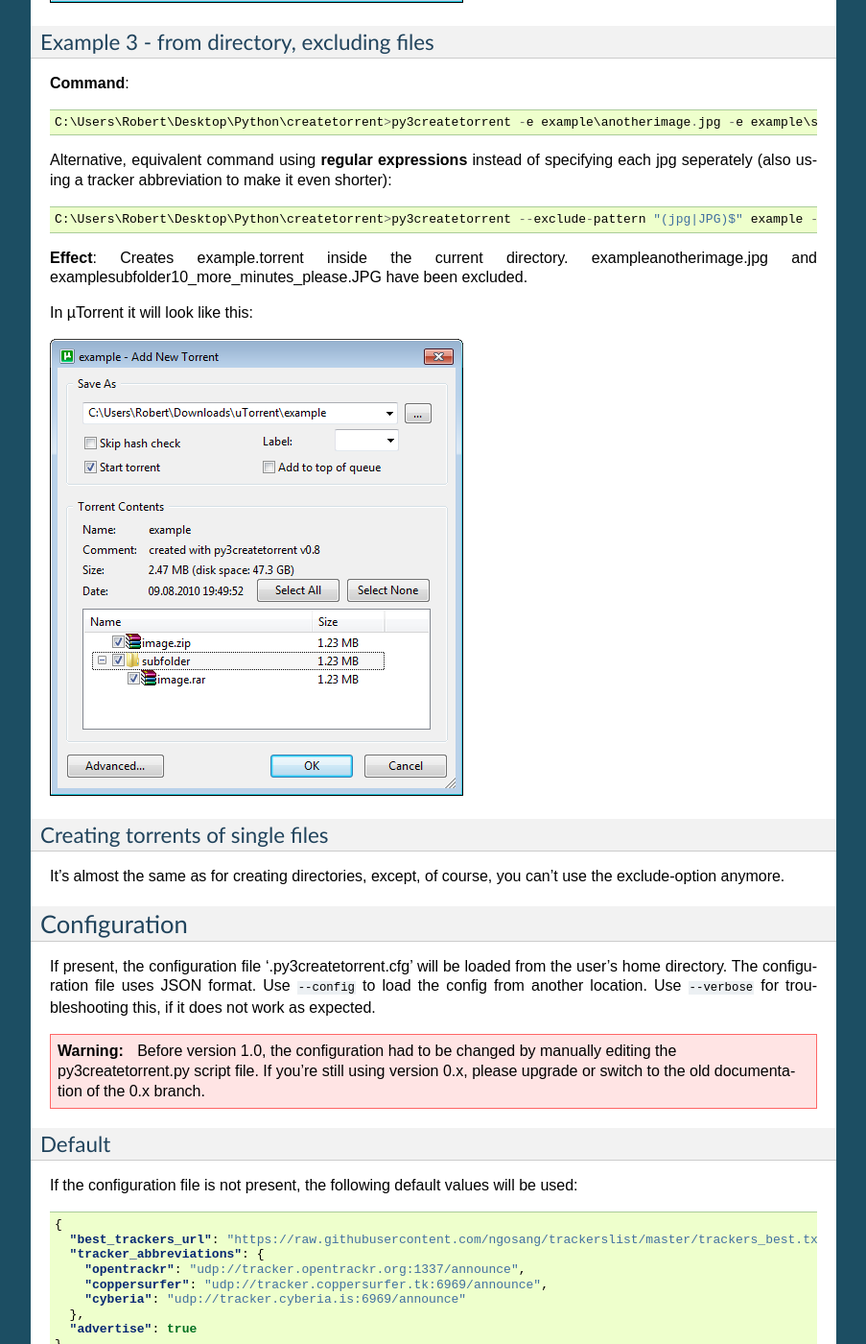
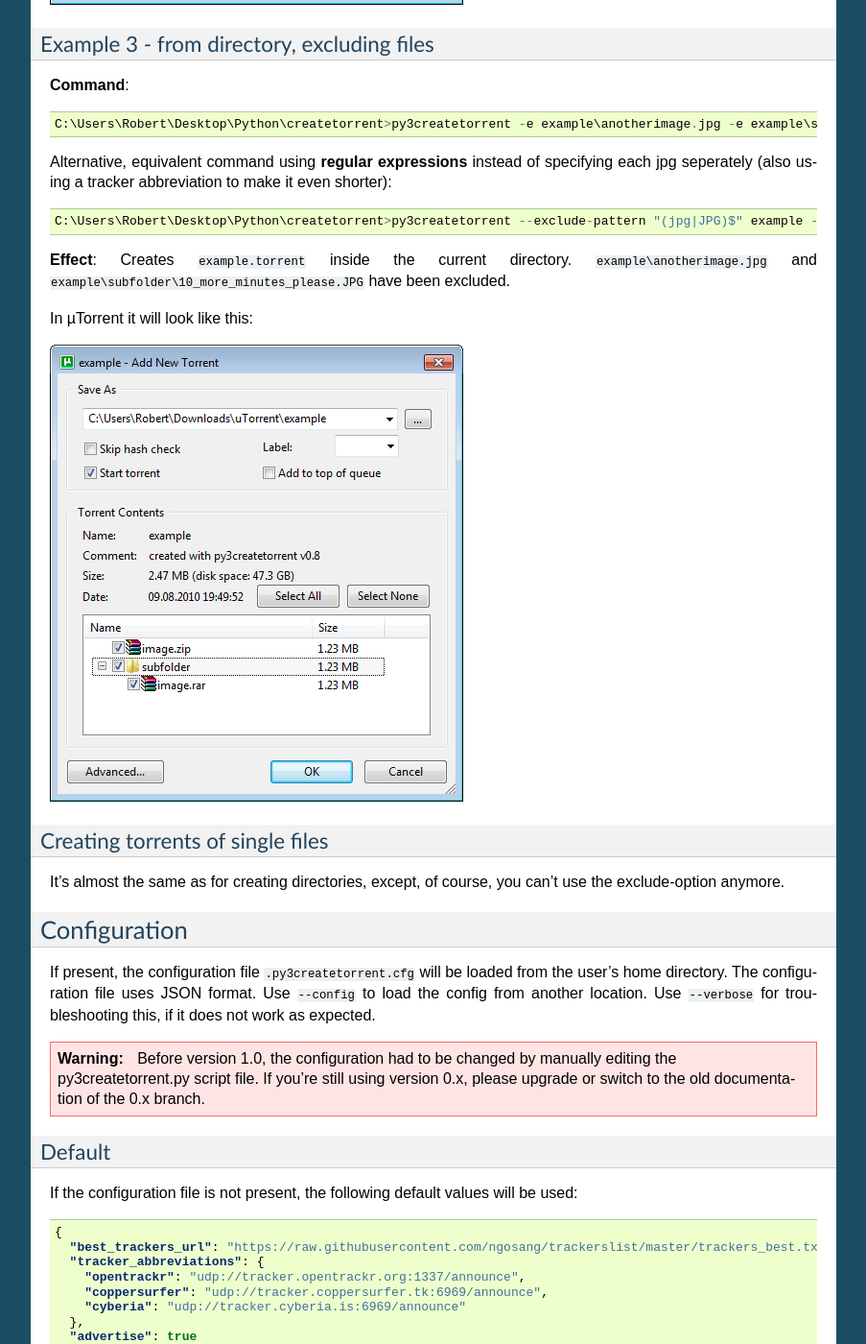
Before and after one commit to rsnitsch/py3createtorrent, a Sphinx documentation site: the page built from docs/source/user.rst, in a window 1280 px wide and 1400 px high, scrolled down 8552 px. Shown: the whole window at 96% size, without its empty margins (198-1101 px from the left). Built offline with Sphinx 7.4.7, drawn with Linux system fonts in a browser that asks for light colours; some of the changed text lies outside the part shown.

Commit message:
Fix formatting

```diff
--- a/docs/source/user.rst
+++ b/docs/source/user.rst
@@ -430,7 +430,7 @@ Example 2 - from directory, excluding subfolders
    C:\Users\Robert\Desktop\Python\createtorrent>py3createtorrent -e example\subfolder example -t udp://tracker.opentrackr.org:1337/announce
 
 **Effect**:
-Creates example.torrent inside the current directory. example\subfolder has
+Creates ``example.torrent`` inside the current directory. ``example\subfolder`` has
 been excluded.
 
 .. tip::
@@ -456,8 +456,8 @@ even shorter)::
    C:\Users\Robert\Desktop\Python\createtorrent>py3createtorrent --exclude-pattern "(jpg|JPG)$" example -t opentrackr
 
 **Effect**:
-Creates example.torrent inside the current directory. example\anotherimage.jpg
-and example\subfolder\10_more_minutes_please.JPG have been excluded.
+Creates ``example.torrent`` inside the current directory. ``example\anotherimage.jpg``
+and ``example\subfolder\10_more_minutes_please.JPG`` have been excluded.
 
 In µTorrent it will look like this:
 
@@ -474,7 +474,7 @@ use the exclude-option anymore.
 Configuration
 -------------
 
-If present, the configuration file '.py3createtorrent.cfg' will be loaded from the user's
+If present, the configuration file ``.py3createtorrent.cfg`` will be loaded from the user's
 home directory. The configuration file uses JSON format. Use ``--config`` to load the config
 from another location. Use ``--verbose`` for troubleshooting this, if it does not work as
 expected.
```
